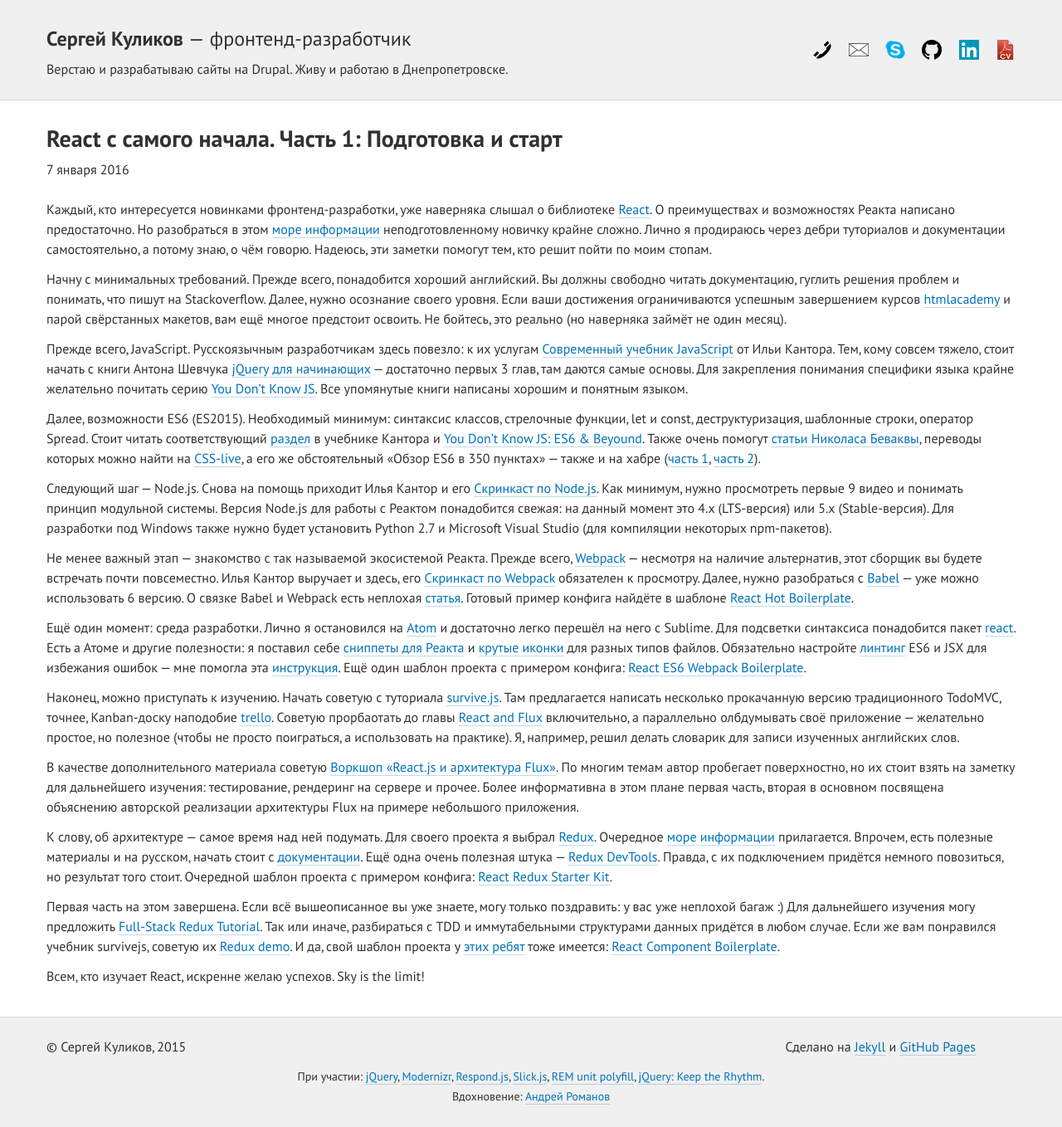
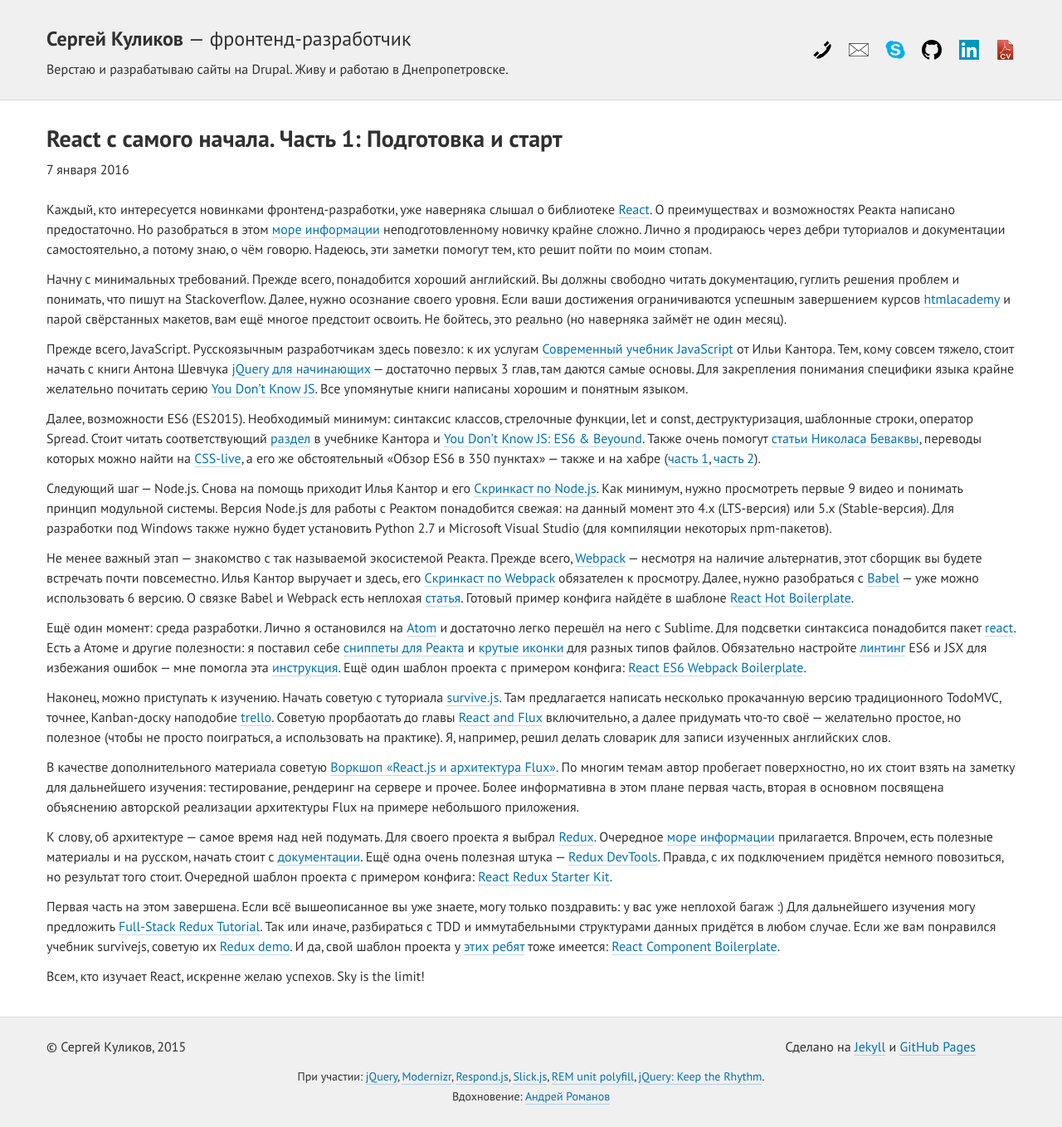
Before and after one commit to web-padawan/web-padawan.github.io, a Jekyll site: the page built from _posts/2016-01-07-react-from-scratch-part-1.md, in a window 1280 px wide. Shown: the whole page at 83% size. Built offline with Jekyll 4.4.1, drawn with Linux system fonts in a browser that asks for light colours.

Commit message:
[mod] post: React from scratch, draft: 0.0.2

```diff
--- a/_posts/2016-01-07-react-from-scratch-part-1.md
+++ b/_posts/2016-01-07-react-from-scratch-part-1.md
@@ -52,7 +52,7 @@
 Наконец, можно приступать к изучению. Начать советую с туториала [survive.js](http://survivejs.com/webpack_react).
 Там предлагается написать несколько прокачанную версию традиционного TodoMVC, точнее, Kanban-доску наподобие [trello](http://trello.com).
 Советую прорбаотать до главы [React and Flux](http://survivejs.com/webpack_react/react_and_flux/) включительно,
-а параллельно олбдумывать своё приложение — желательно простое, но полезное (чтобы не просто поиграться, а использовать
+а далее придумать что-то своё — желательно простое, но полезное (чтобы не просто поиграться, а использовать
 на практике). Я, например, решил делать словарик для записи изученных английских слов.
 
 В качестве дополнительного материала советую [Воркшоп «React.js и архитектура Flux»](https://github.com/roman01la/react-flux-workshop).
```
